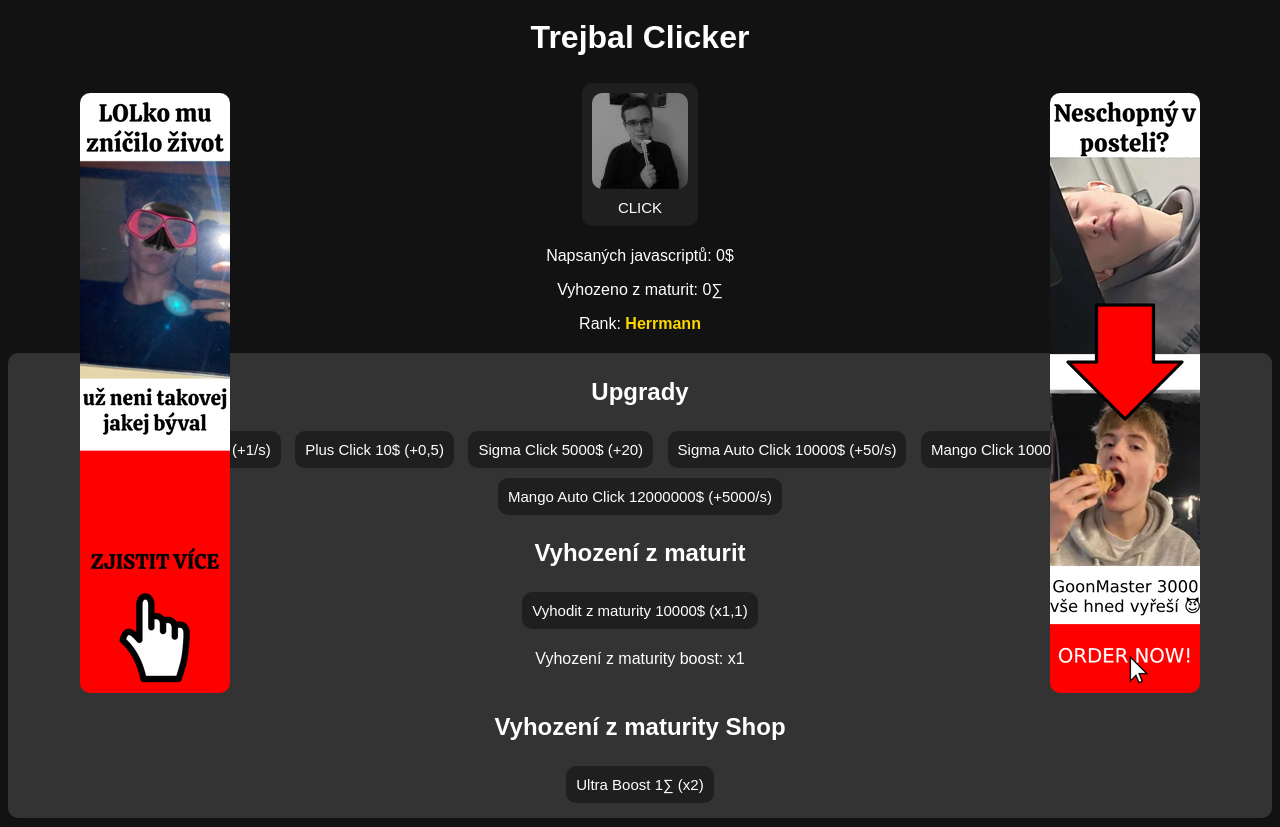
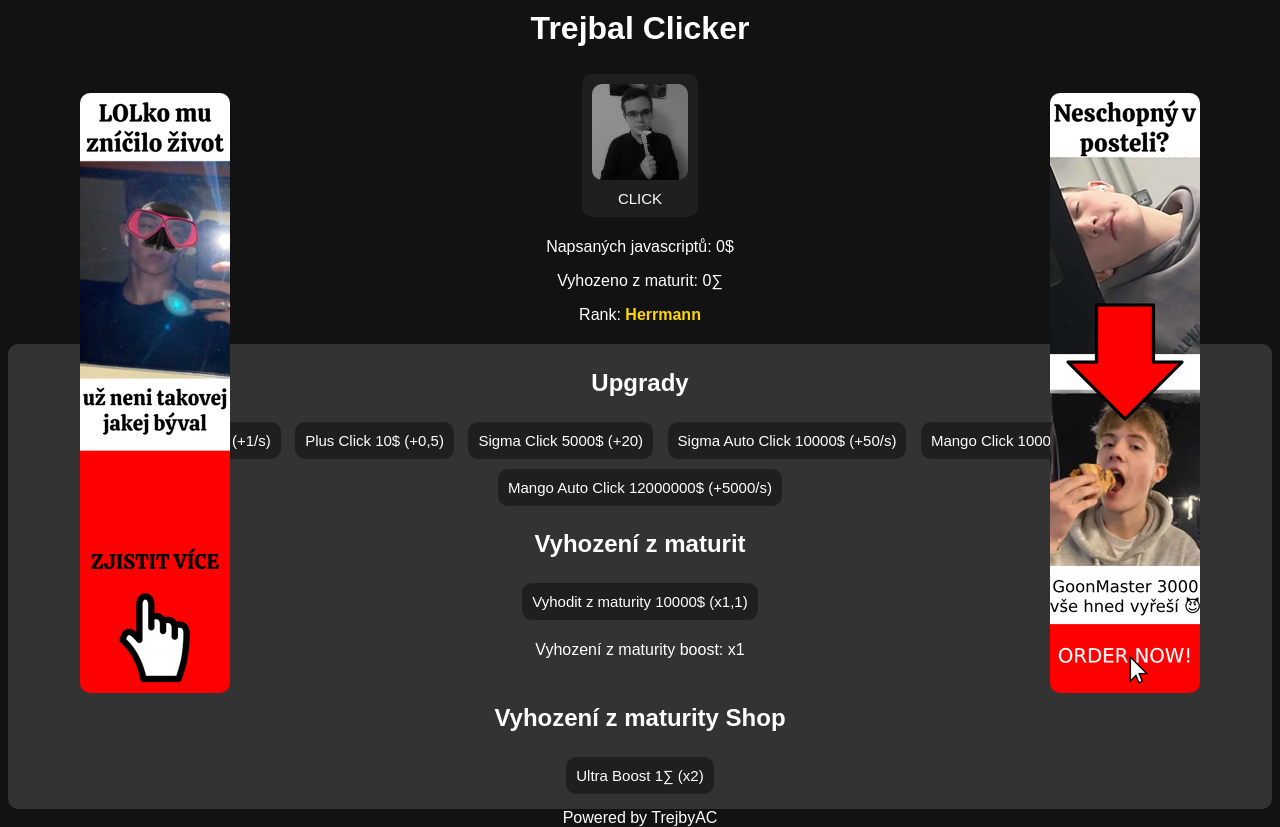
Before and after one commit to zu0t/trejbal, a plain HTML site: page index.html in a window 1280 px wide. Drawn offline with Linux system fonts and the light colour scheme.

Commit message:
Update index.html

```diff
--- a/index.html
+++ b/index.html
@@ -37,6 +37,7 @@
             <button id="rebirthUpgrade">Ultra Boost <span id="rebirthUpgradePrice">1</span>∑ (x2)</button>
         </div>
     </div>
+        Powered by TrejbyAC
     <script>
         let count = 0;
         let rebirths = 0;
```
